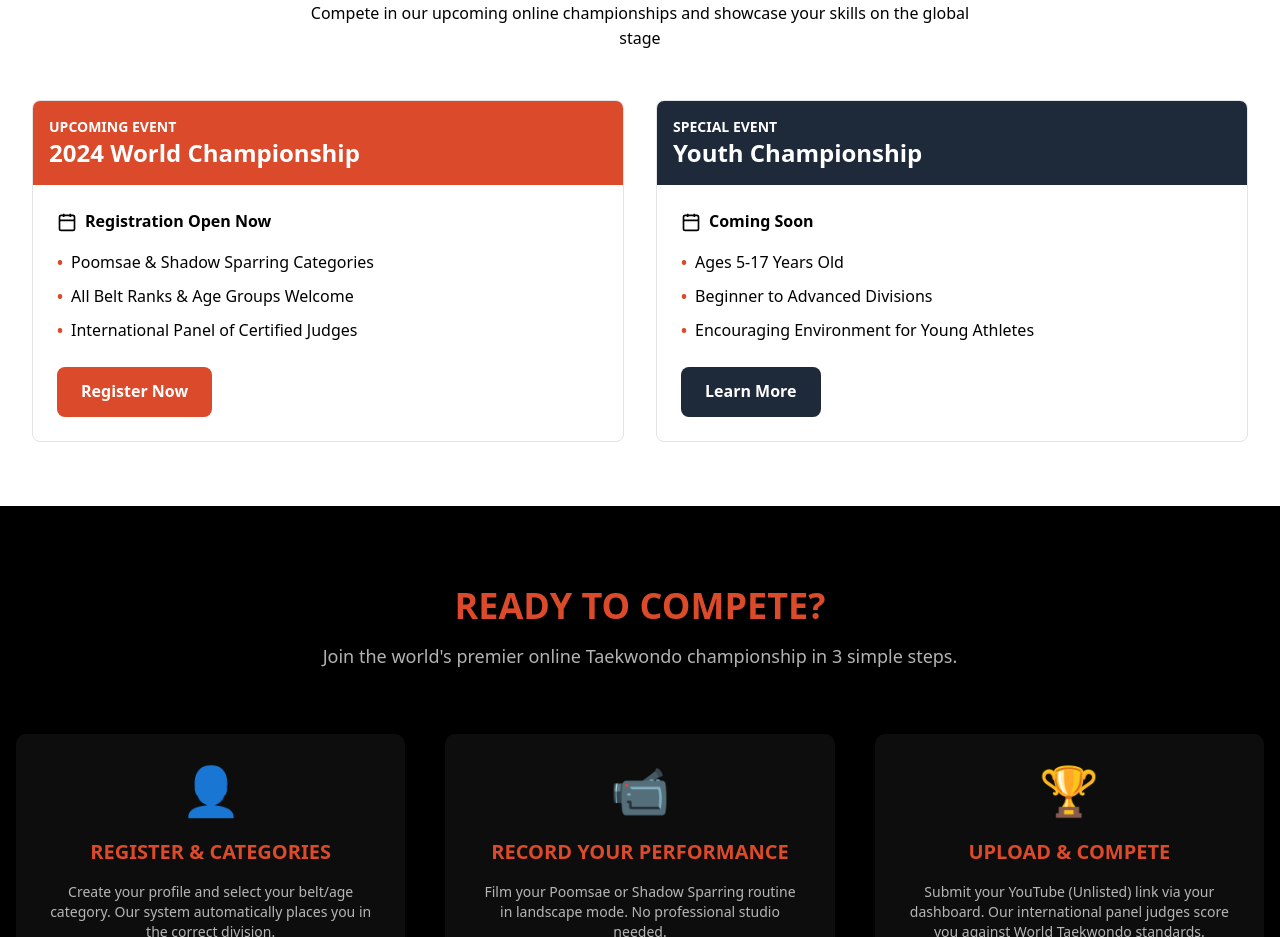
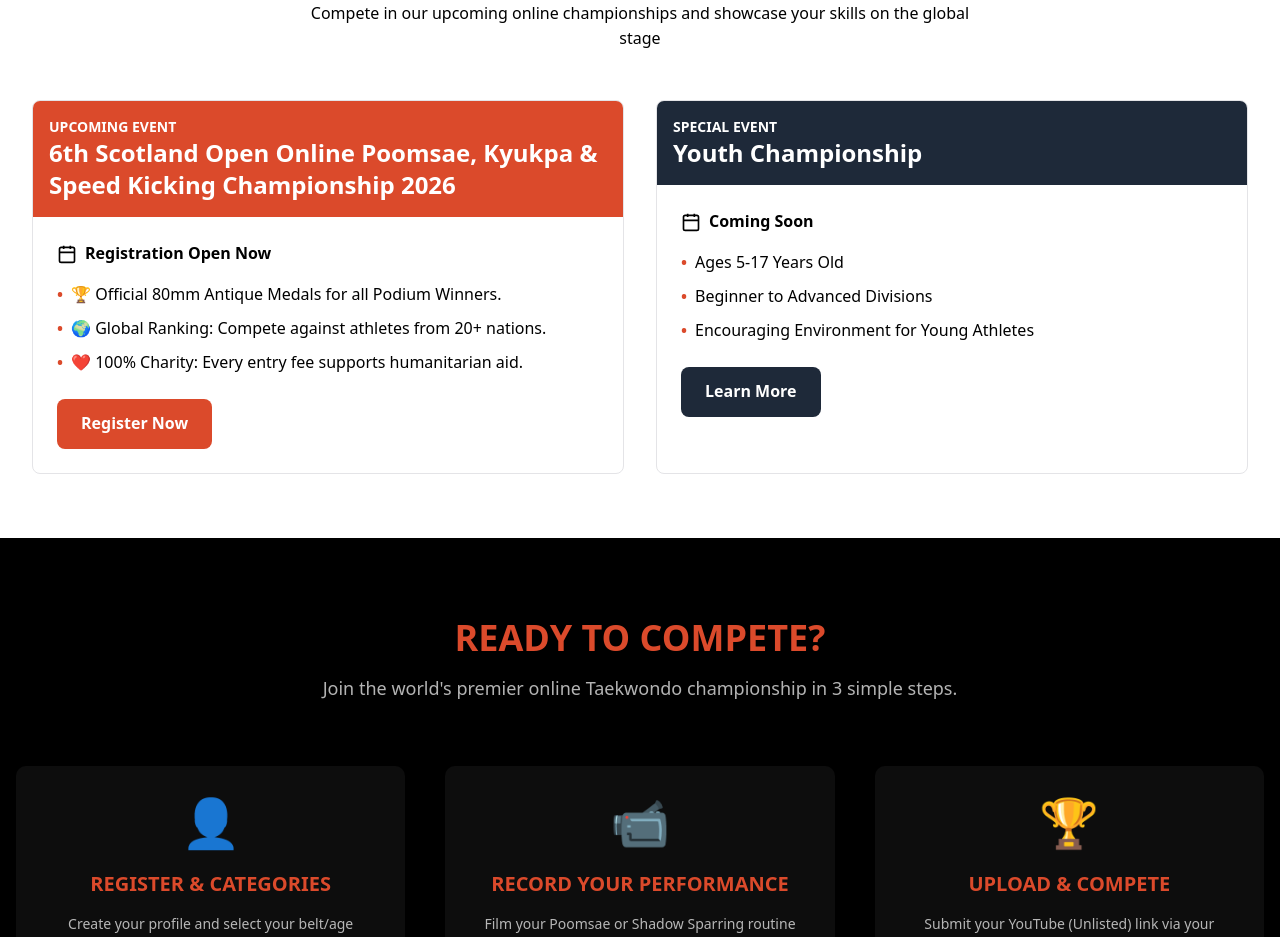
Before and after one commit to tushgaurav/hanwong, a Next.js app: page / in a window 1280 px wide. Shown: the part 2060-2997 px from the top of the page. Built offline with nearby package versions, Linux system fonts and the light colour scheme.

Commit message:
updated new tournament

```diff
--- a/app/page.tsx
+++ b/app/page.tsx
@@ -243,7 +243,7 @@
             <div className="bg-white border border-[var(--border)] rounded-md overflow-hidden hover:shadow-lg transition-shadow">
               <div className="bg-[var(--primary)] text-white p-4">
                 <div className="text-sm font-bold uppercase">Upcoming Event</div>
-                <div className="text-2xl font-black">2024 World Championship</div>
+                <div className="text-2xl font-black">6th Scotland Open Online Poomsae, Kyukpa & Speed Kicking Championship 2026</div>
               </div>
               <div className="p-6">
                 <div className="flex items-center gap-2 text-black mb-4">
@@ -258,19 +258,20 @@
                 <ul className="list-none p-0 mb-6 space-y-2">
                   <li className="flex items-start gap-2 text-black">
                     <span className="text-[var(--primary)] font-bold">•</span>
-                    Poomsae & Shadow Sparring Categories
+                    🏆 Official 80mm Antique Medals for all Podium Winners.
                   </li>
                   <li className="flex items-start gap-2 text-black">
                     <span className="text-[var(--primary)] font-bold">•</span>
-                    All Belt Ranks & Age Groups Welcome
+                    🌍 Global Ranking: Compete against athletes from 20+ nations.
                   </li>
                   <li className="flex items-start gap-2 text-black">
                     <span className="text-[var(--primary)] font-bold">•</span>
-                    International Panel of Certified Judges
+                    ❤️ 100% Charity: Every entry fee supports humanitarian aid.
                   </li>
                 </ul>
                 <Link
-                  href="/register"
+                  href="https://forms.gle/Po4etRnRd7swQ1JY9"
+                  target="_blank"
                   className="inline-block px-6 py-3 bg-[var(--primary)] text-white border-none rounded-md cursor-pointer font-semibold transition-colors hover:bg-[var(--primary-dark)] no-underline"
                 >
                   Register Now
```
